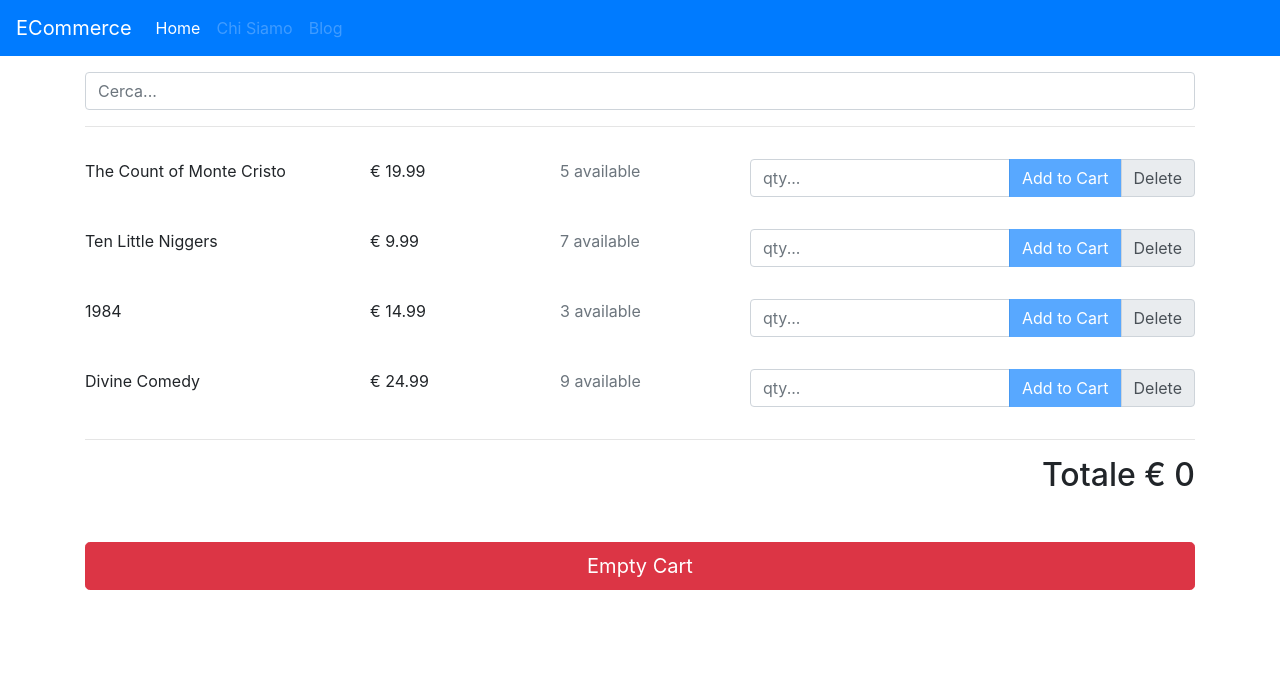
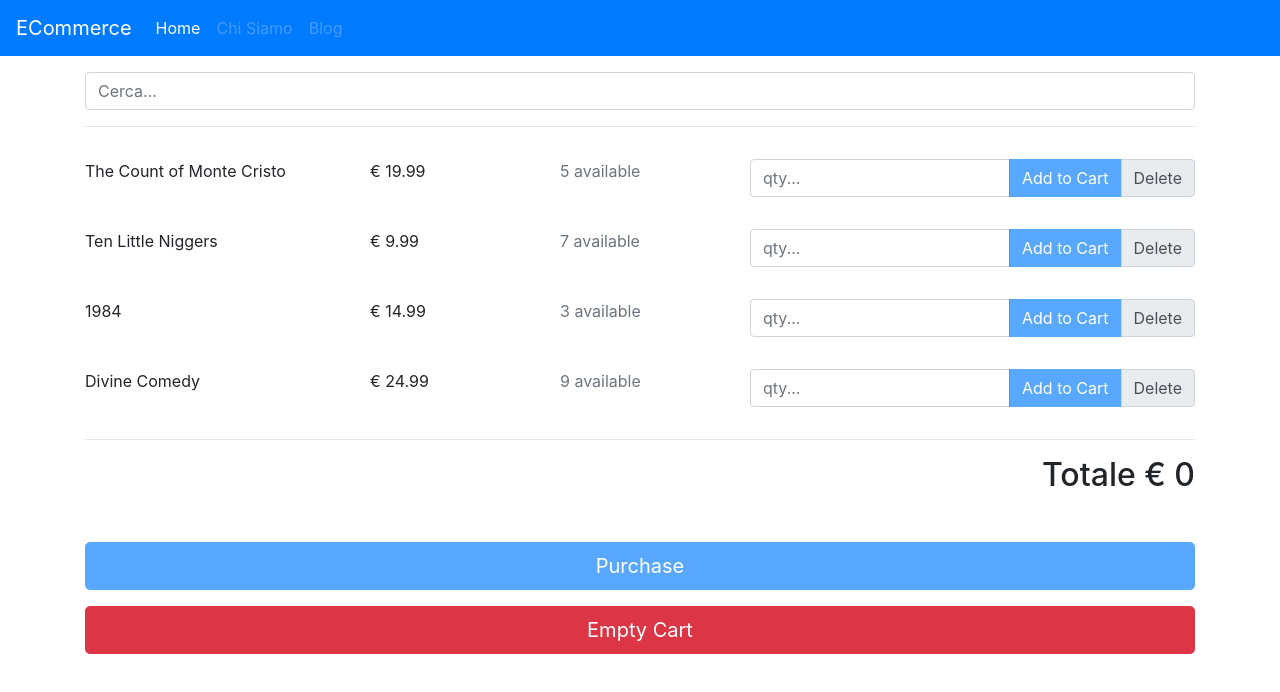
Before and after one commit to Agostinoccr/eCommerceAngular, an Angular app: page / in a window 1280 px wide. Shown: the top 692 px of the page. Built offline with nearby package versions, Linux system fonts and the light colour scheme.

Commit message:
Created mock books and modal Purchase

```diff
--- a/package.json
+++ b/package.json
@@ -3,7 +3,7 @@
   "version": "0.0.0",
   "scripts": {
     "ng": "ng",
-    "start": "ng serve",
+    "start": "ng serve --port 5000",
     "build": "ng build",
     "test": "ng test",
     "lint": "ng lint",
--- a/src/app/app.component.html
+++ b/src/app/app.component.html
@@ -45,12 +45,50 @@
     <h2>Totale &euro; {{ total }}</h2>
   </div>
 
-  <div class="row mt-5 mb-5">
-      <div class="col-sm-12 text-right">
+    <!-- Button trigger modal -->
+    <div class="row mt-5 mb-3">
+      <div class="col-sm-12">
+        <button
+          type="button"
+          class="btn btn-primary btn-lg btn-block"
+          data-toggle="modal"
+          data-target="#purchase"
+          [disabled]="cart.length == 0">
+          Purchase
+        </button>
+      </div>
+  </div>
+
+  <div class="row mb-5">
+      <div class="col-sm-12">
           <button class="btn btn-danger btn-lg btn-block" type="button" (click)="emptyCart()">
               Empty Cart
           </button>
       </div>
   </div>
 
+<!-- Modal -->
+<div class="modal fade" id="purchase" tabindex="-1" role="dialog">
+  <div class="modal-dialog" role="document">
+    <div class="modal-content">
+      <div class="modal-header">
+        <h5 class="modal-title" id="purchaseLabel">Checkout</h5>
+        <button type="button" class="close" data-dismiss="modal" aria-label="Close">
+          <span aria-hidden="true">&times;</span>
+        </button>
+      </div>
+      <div class="modal-body">
+        <p>You're going to purchase the following books:</p>
+          <ul class="mt-3">
+            <li *ngFor="let c of cart">{{ c.name }}</li>
+          </ul>
+          <p>Proceed with Checkout?</p>
+      </div>
+      <div class="modal-footer">
+        <button type="button" class="btn btn-secondary" data-dismiss="modal">Close</button>
+        <button type="button" class="btn btn-primary" (click)="checkout()" data-dismiss="modal">Purchase</button>
+      </div>
+    </div>
+  </div>
+</div>
 </div> <!-- end container -->
--- a/src/app/app.component.ts
+++ b/src/app/app.component.ts
@@ -1,4 +1,6 @@
 import { Component } from '@angular/core';
+import { HttpClient } from '@angular/common/http';
+import { Product } from './product';
 
 @Component({
   selector: 'app-ecommerce',
@@ -7,55 +9,62 @@ import { Component } from '@angular/core';
 })
 export class AppComponent {
 
-  products: any[] = [
-    {isbn : 'JK45JOL55', name :  'The Count of Monte Cristo', price : 19.99, qty : 5, qty_chosen: undefined},
-    {isbn : 'PH78KLD76', name :  'Ten Little Niggers', price : 9.99, qty : 7, qty_chosen : undefined},
-    {isbn : 'BD23HUL82', name :  '1984', price : 14.99, qty : 3, qty_chosen : undefined},
-    {isbn : 'SQ78GAO51', name :  'Divine Comedy', price : 24.99, qty : 9, qty_chosen : undefined}
-  ]
+  readonly ROOT_URL = './assets/api';
 
-  cart: any[] = []
+  products: Product[];
+
+  cart: any[] = [];
   total: number = 0.00;
 
-  constructor() {  }
+  constructor(private http: HttpClient) {
+    // GET books from db.json
+    this.http.get<Product[]>(this.ROOT_URL + '/db.json').subscribe(data => this.products = data)
+  }
 
   updateCart(product: any) {
 
     product.qty_chosen = Number(product.qty_chosen);
 
     // is the product already in cart?
-    if (this.cart.length > 0) {
-      this.cart.forEach(e => {
-        if (e.isbn == product.isbn) e.qty_chosen += product.qty_chosen
-        // add to cart
-        else this.cart.push(Object.assign({}, product))
-      });
-  } else {
-    this.cart.push(Object.assign({}, product))
-  }
-    this.calculateTotal()
+    let obj = this.cart.find( el => el.isbn == product.isbn);
+
+    if (obj) {
+      obj.qty_chosen += product.qty_chosen
+      } else {
+        this.cart.push(Object.assign({}, product))
+      }
+
+    this.calculateTotal();
     console.log('Il carrello contiene: ', this.cart);
 
   }
 
   calculateTotal() {
 
-    this.total = 0.00;
+ /*   Older method:
 
-    this.cart.forEach(e => {
-      this.total += (e.qty_chosen * e.price)
-    });
+      this.total = 0.00;
+      this.cart.forEach(e => {
+      this.total += (e.qty_chosen * e.price);
+      this.total = Math.round(this.total * 100) / 100;
+    }); */
 
+    this.total = Math.round(this.cart.reduce((tot, e) => tot += (e.qty_chosen * e.price), 0) * 100) / 100
   }
 
   emptyCart() {
-    this.cart = []
+    this.cart = [];
     this.total = 0.00;
   }
 
   addShipping(price: number) {
     this.calculateTotal();
-    this.total += price;
+    this.total = Math.round((this.total += price) * 100) / 100;
+  }
+
+  checkout() {
+    this.cart = [];
+    this.total = 0.00;
   }
 
 }
--- a/src/app/app.module.ts
+++ b/src/app/app.module.ts
@@ -3,6 +3,7 @@ import { BrowserModule } from '@angular/platform-browser';
 import { NgModule } from '@angular/core';
 import { FormsModule } from '@angular/forms';
 import { AppRoutingModule } from './app-routing.module';
+import { HttpClientModule } from '@angular/common/http';
 
 // Component
 import { AppComponent } from './app.component';
@@ -21,7 +22,8 @@ import { FilterPipe } from './pipes/filterPipe';
   imports: [
     BrowserModule,
     AppRoutingModule,
-    FormsModule
+    FormsModule,
+    HttpClientModule
   ],
   providers: [],
   bootstrap: [NavbarComponent, AppComponent]
--- /dev/null
+++ b/src/app/product.ts
@@ -0,0 +1,7 @@
+export interface Product {
+  isbn: string;
+  name :  string;
+  price : number,
+  qty : number,
+  qty_chosen: number
+}
--- /dev/null
+++ b/src/assets/api/db.json
@@ -0,0 +1,12 @@
+[
+    {
+      "isbn" : "JK45JOL55",
+      "name" :  "The Count of Monte Cristo",
+      "price" : 19.99,
+      "qty" : 5,
+      "qty_chosen": null
+    },
+    {"isbn" : "PH78KLD76", "name" :  "Ten Little Niggers", "price" : 9.99, "qty" : 7, "qty_chosen" : null},
+    {"isbn" : "BD23HUL82", "name" :  "1984", "price" : 14.99, "qty" : 3, "qty_chosen" : null},
+    {"isbn" : "SQ78GAO51", "name" :  "Divine Comedy", "price" : 24.99, "qty" : 9, "qty_chosen" : null}
+]
--- a/src/index.html
+++ b/src/index.html
@@ -12,5 +12,10 @@
 <body>
   <app-navbar></app-navbar>
   <app-ecommerce></app-ecommerce>
+
+
+  <script src="https://code.jquery.com/jquery-3.2.1.slim.min.js" integrity="sha384-KJ3o2DKtIkvYIK3UENzmM7KCkRr/rE9/Qpg6aAZGJwFDMVNA/GpGFF93hXpG5KkN" crossorigin="anonymous"></script>
+  <script src="https://cdnjs.cloudflare.com/ajax/libs/popper.js/1.12.9/umd/popper.min.js" integrity="sha384-ApNbgh9B+Y1QKtv3Rn7W3mgPxhU9K/ScQsAP7hUibX39j7fakFPskvXusvfa0b4Q" crossorigin="anonymous"></script>
+  <script src="https://maxcdn.bootstrapcdn.com/bootstrap/4.0.0/js/bootstrap.min.js" integrity="sha384-JZR6Spejh4U02d8jOt6vLEHfe/JQGiRRSQQxSfFWpi1MquVdAyjUar5+76PVCmYl" crossorigin="anonymous"></script>
 </body>
 </html>
```
Also changed, not shown: angular.json (line endings or trailing spaces).
